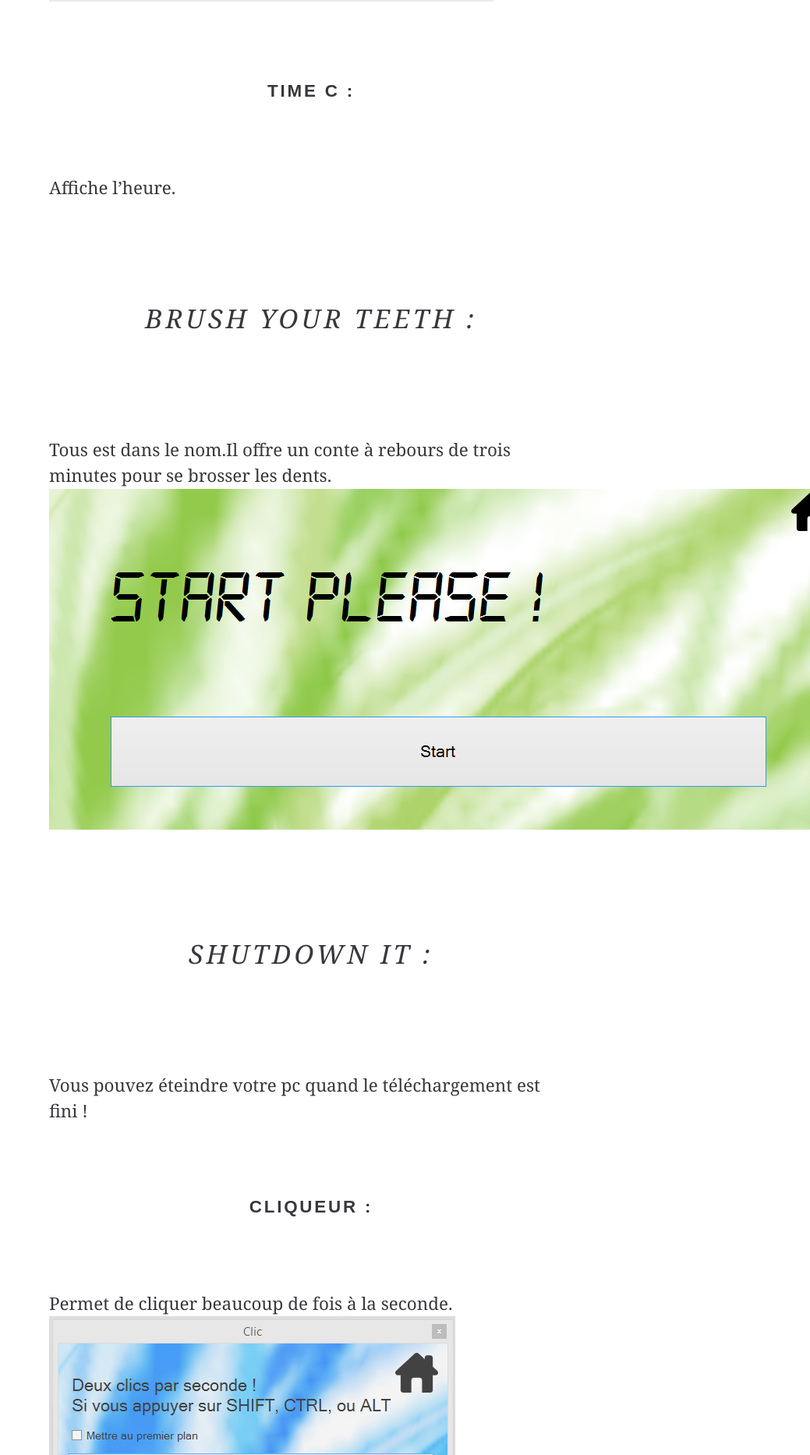
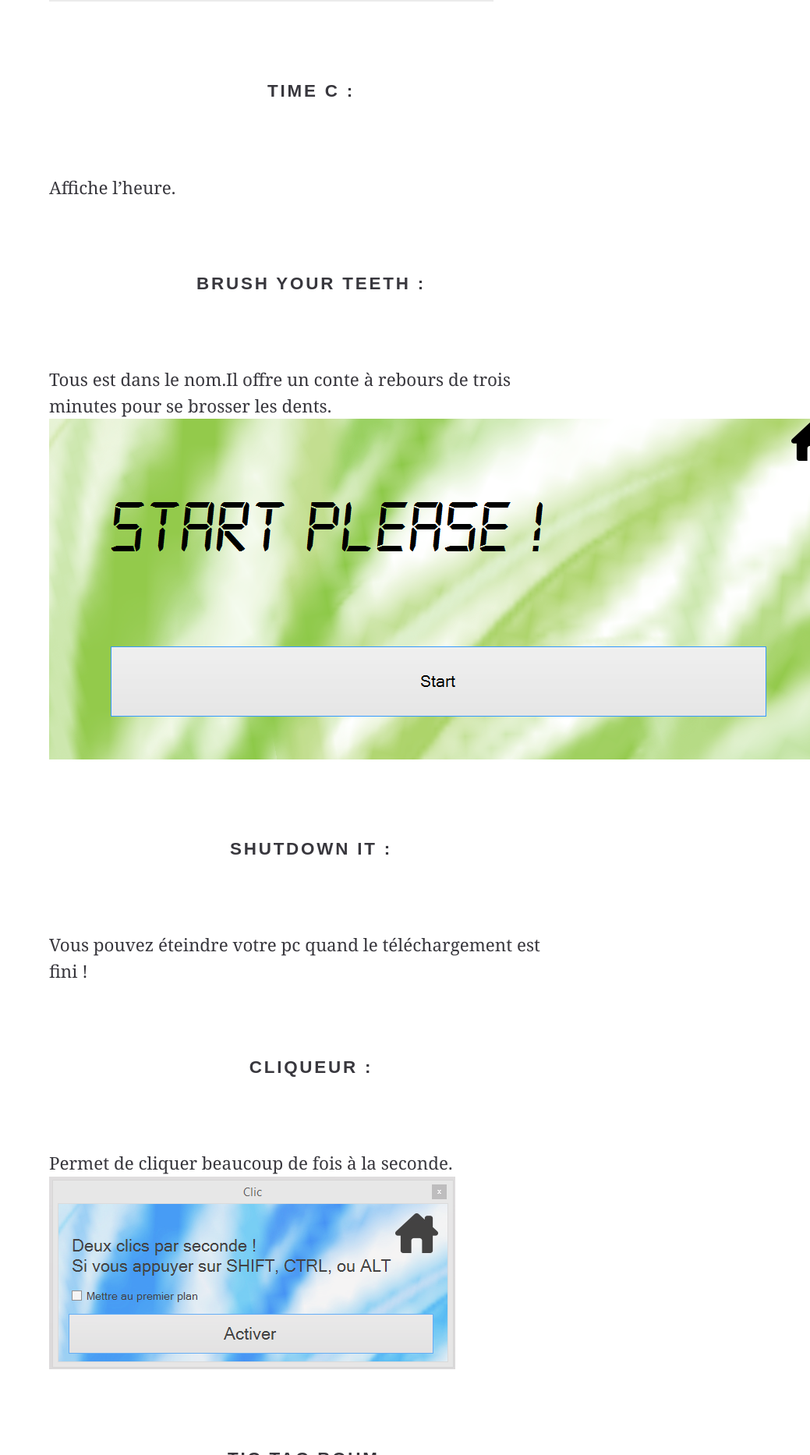
Before and after one commit to cedced19/cedced19.github.io, a Jekyll site: the page built from iced/index.md, in a window 1280 px wide. Shown: the part 4534-6400 px from the top of the page at 78% size, without its empty margins (241-1280 px from the left). Built offline with Jekyll 4.4.1, drawn with Linux system fonts in a browser that asks for light colours; nearby versions of some CDN libraries.

```diff
--- a/iced/index.md
+++ b/iced/index.md
@@ -48,12 +48,12 @@ Calculer votre voyage en fonction de la consommation de votre voiture et du prix
 
 Affiche l'heure.
 
-##Brush your Teeth :
+###Brush your Teeth :
 
 Tous est dans le nom.Il offre un conte à rebours de trois minutes pour se brosser les dents.
 ![](demo/Brushyourteeth.png)
 
-##Shutdown It :
+###Shutdown It :
 
 Vous pouvez éteindre votre pc quand le téléchargement est fini !
 
```
